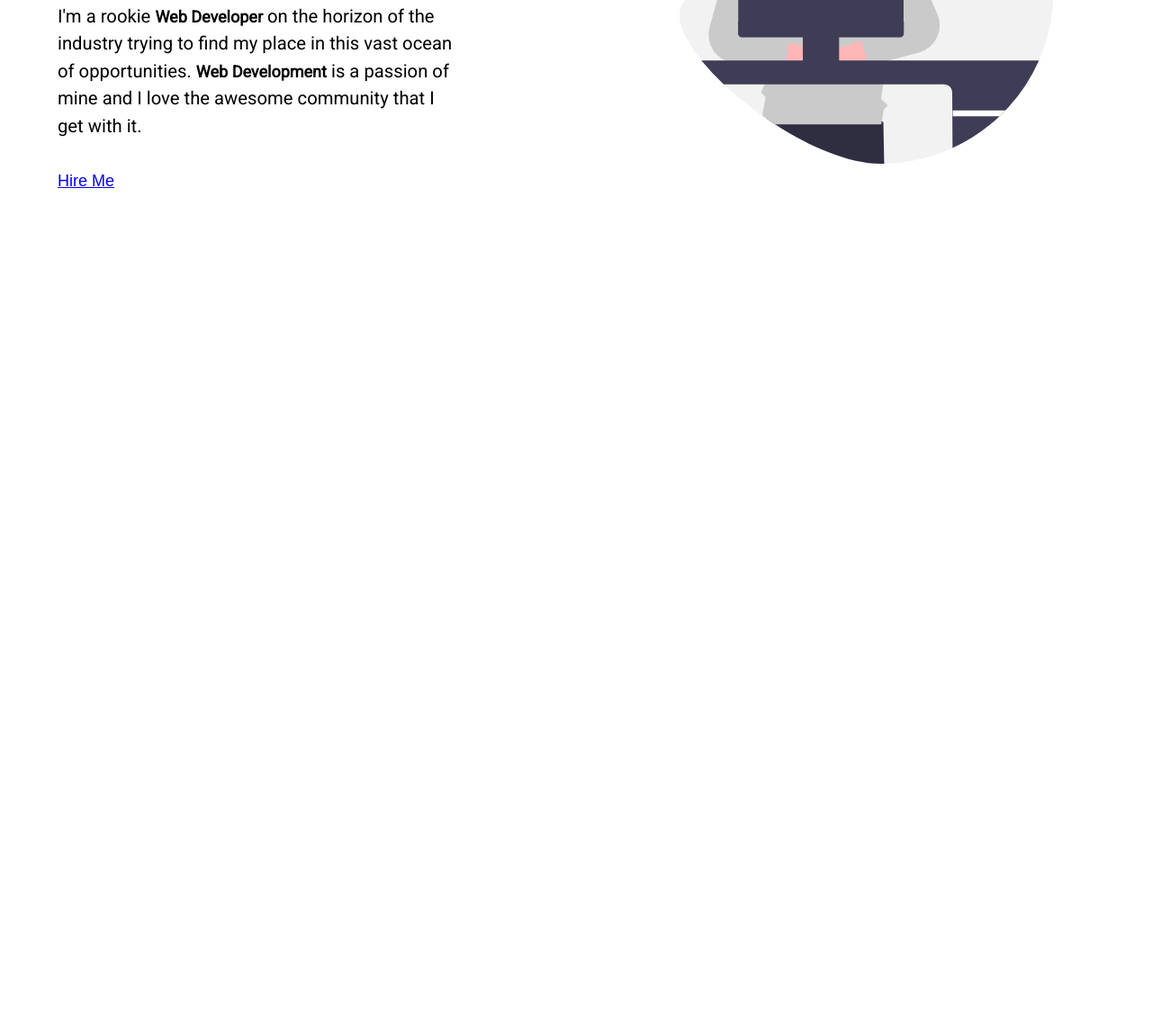
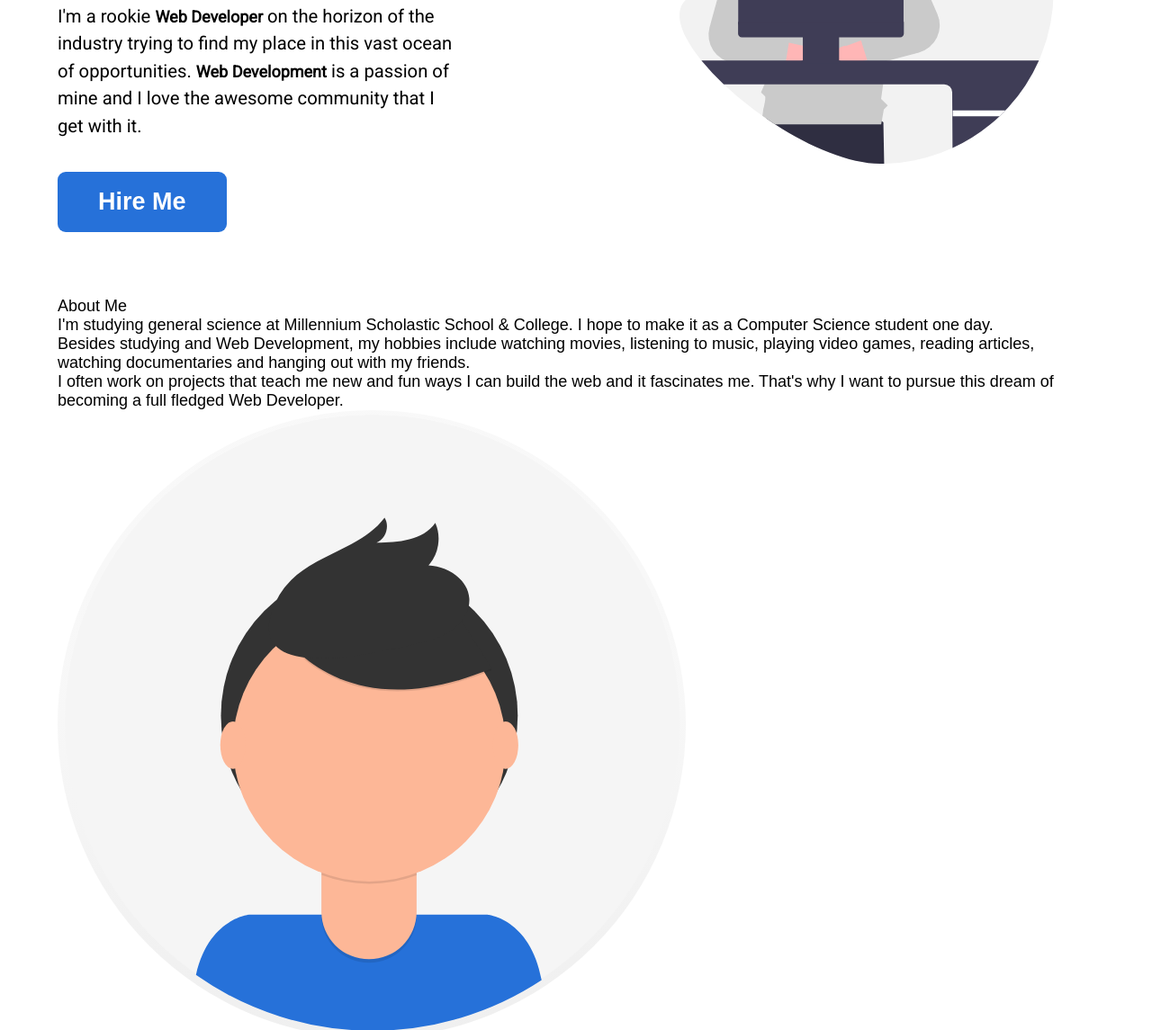
Before and after one commit to iDevelopGizmos/idevelopgizmos.github.io, a plain HTML site: page index.html in a window 1280 px wide. Shown: the part 391-1536 px from the top of the page at 90% size. Before the commit the page ends 800 px from the top, so only its background shows below. Drawn offline with Linux system fonts and the light colour scheme; a web font is replaced by a local one.

Commit message:
added about section

```diff
--- a/index.html
+++ b/index.html
@@ -79,6 +79,34 @@
         </section>
         <!-- ! Home Section | END -->
 
+        <!-- ! About Section | START-->
+        <section class="about">
+
+            <div class="about-text">
+                <h1>About Me</h1>
+
+                <p>
+                    I'm studying general science at Millennium Scholastic School & College. I hope to make it as a
+                    Computer Science student one day.
+                </p>
+                <p>
+                    Besides studying and Web Development, my hobbies include watching movies, listening to music,
+                    playing video games, reading articles, watching documentaries and hanging out with my friends.
+                </p>
+                <p>
+                    I often work on projects that teach me new and fun ways I can build the web and it fascinates me.
+                    That's why I want to pursue this dream of becoming a full fledged Web Developer.
+                </p>
+            </div>
+
+            <div class="about-banner">
+                <img src="./images/about_banner.svg" alt="Profile Photo">
+                <p>Jannatin Naim</p>
+            </div>
+
+        </section>
+        <!-- ! About Section | END -->
+
     </div>
     <!-- ! Global Page Container | END -->
 
--- a/scss/base.scss
+++ b/scss/base.scss
@@ -29,6 +29,29 @@
     width: 90%;
     max-width: 1200px;
     margin: 0 auto;
+}
+
+// ? Button
+.button {
+    display: inline-block;
+    padding: 1rem 2.5rem;
+    font-size: 1.5rem;
+    font-weight: 700;
+    text-decoration: none;
+    color: $secondaryTextColor;
+    background: $primaryColor;
+    border: none;
+    border-radius: 0.5rem;
+    transition: all 0.5s ease;
+}
+
+.button:hover {
+    box-shadow: 0 0 0.5rem $primaryColor;
+    transform: scale(1.1);
+}
+
+.button:active {
+    transform: scale(0.9);
 }
 
 // ! PAGE STYLES
```
Also changed, not shown: css/base.css, images/about_banner.svg (added), 1 other file.
